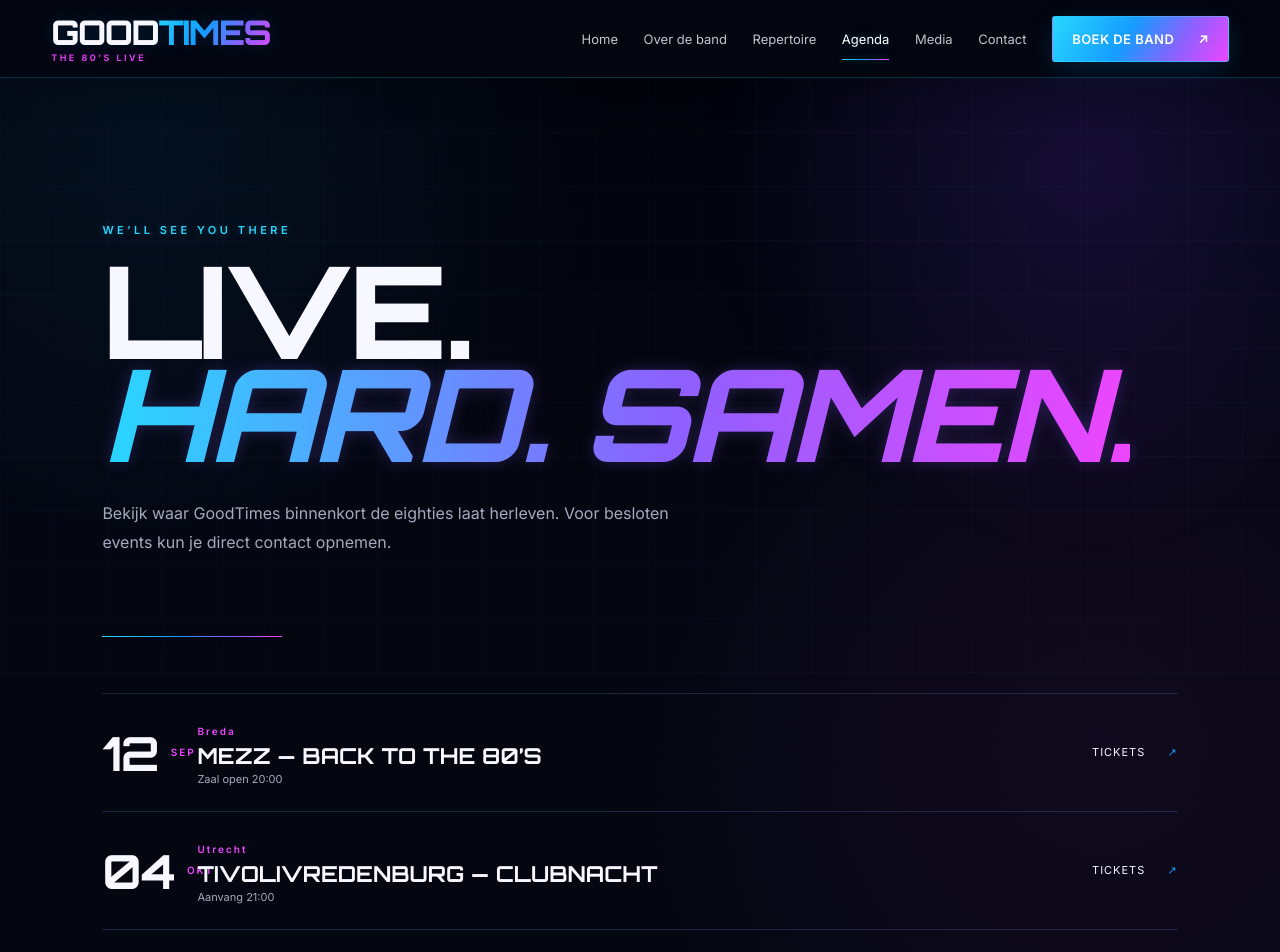
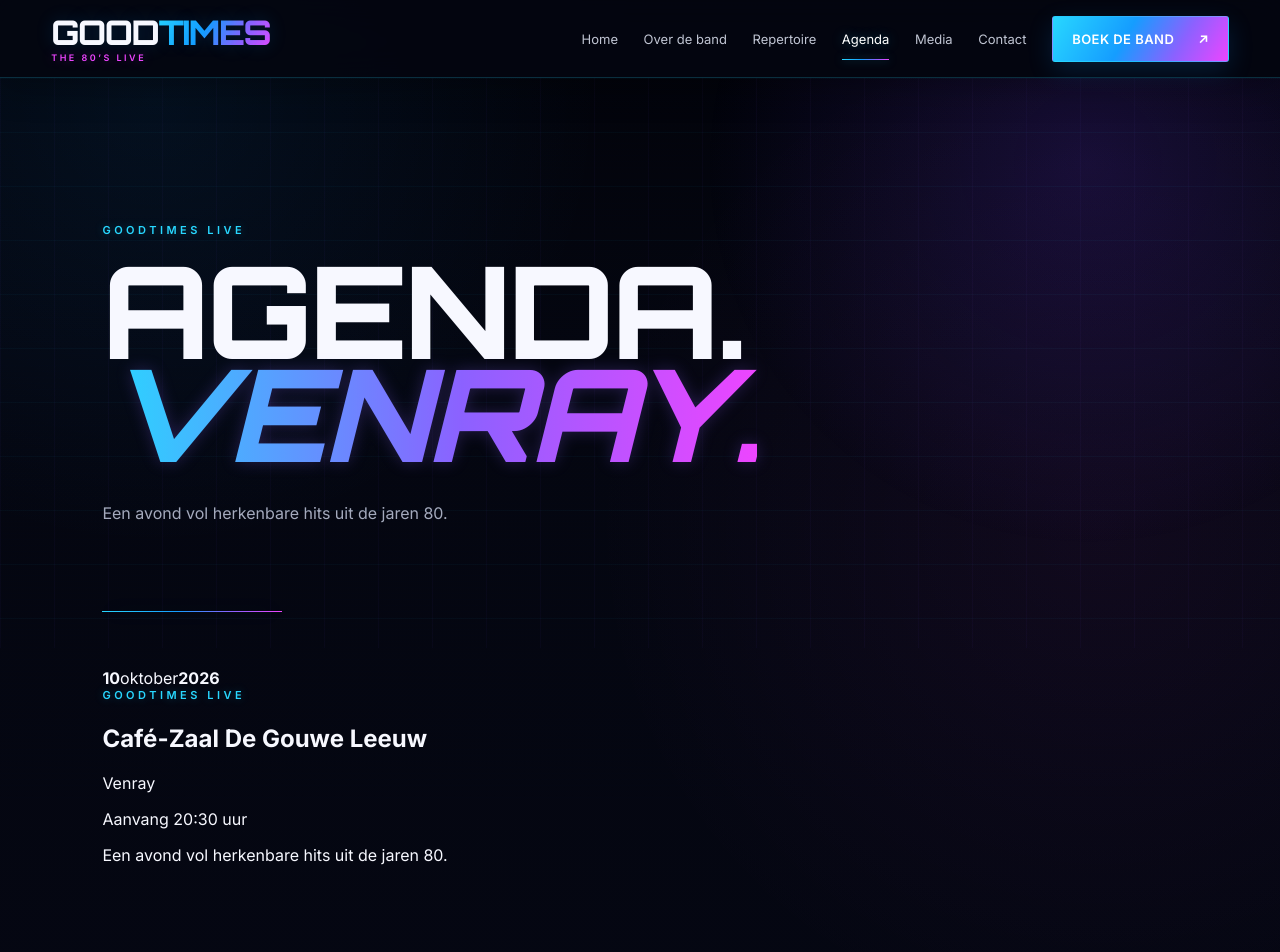
Before and after one commit to Goodtimes26/Goodtimes-website, a Next.js app: page /agenda in a window 1280 px wide. Shown: the top 952 px of the page. Built offline with nearby package versions, Linux system fonts and the light colour scheme.

Commit message:
Update agenda event

```diff
--- a/app/site.tsx
+++ b/app/site.tsx
@@ -13,12 +13,6 @@ const nav = [
   ["media", "/media", "Media"],
   ["contact", "/contact", "Contact"],
 ] as const;
-
-const shows = [
-  { day: "12", month: "SEP", place: "Breda", venue: "Mezz — Back to the 80’s", note: "Zaal open 20:00" },
-  { day: "04", month: "OKT", place: "Utrecht", venue: "TivoliVredenburg — Clubnacht", note: "Aanvang 21:00" },
-  { day: "22", month: "NOV", place: "Eindhoven", venue: "Effenaar — 80’s Forever", note: "Aanvang 20:30" },
-];
 
 function Arrow() {
   return <span aria-hidden="true">↗</span>;
@@ -73,16 +67,6 @@ function Hero() {
       <div className="scroll">SCROLL TO THE 80’S <span>↓</span></div>
     </section>
   );
-}
-
-function ShowList() {
-  return <div className="show-list">{shows.map((show) => (
-    <article className="show-row" key={show.day + show.place}>
-      <div className="date"><b>{show.day}</b><span>{show.month}</span></div>
-      <div><span className="city">{show.place}</span><h3>{show.venue}</h3><p>{show.note}</p></div>
-      <Link href="/contact" aria-label={`Tickets voor ${show.place}`}>Tickets <Arrow /></Link>
-    </article>
-  ))}</div>;
 }
 
 function HomePage() {
@@ -186,8 +170,23 @@ function Repertoire() {
 }
 
 function Agenda() {
-  return <><PageIntro kicker="We’ll see you there" title="LIVE." accent="HARD. SAMEN." text="Bekijk waar GoodTimes binnenkort de eighties laat herleven. Voor besloten events kun je direct contact opnemen." />
-    <section className="agenda-page"><ShowList /><div className="empty-show"><span>DEC — 2026</span><h2>Jouw event hier?</h2><p>Informeer vrijblijvend naar onze beschikbaarheid.</p><Link className="text-link" href="/contact">Boek GoodTimes <Arrow /></Link></div></section>
+  return <><PageIntro kicker="GoodTimes live" title="AGENDA." accent="VENRAY." text="Een avond vol herkenbare hits uit de jaren 80." />
+    <section className="agenda-page">
+      <article className="agenda-event">
+        <div className="agenda-event-date">
+          <strong>10</strong>
+          <span>oktober</span>
+          <b>2026</b>
+        </div>
+        <div className="agenda-event-details">
+          <p className="eyebrow">GoodTimes live</p>
+          <h2>Café-Zaal De Gouwe Leeuw</h2>
+          <p className="agenda-location">Venray</p>
+          <p className="agenda-time">Aanvang 20:30 uur</p>
+          <p className="agenda-description">Een avond vol herkenbare hits uit de jaren 80.</p>
+        </div>
+      </article>
+    </section>
   </>;
 }
 
```
